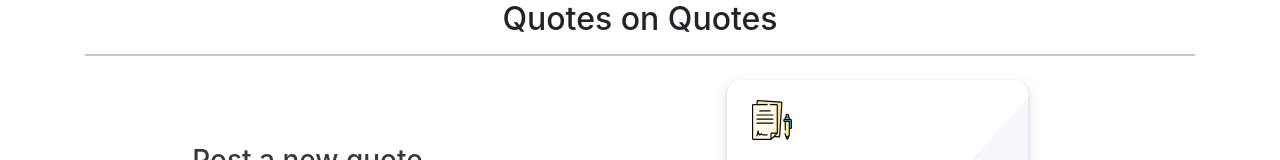
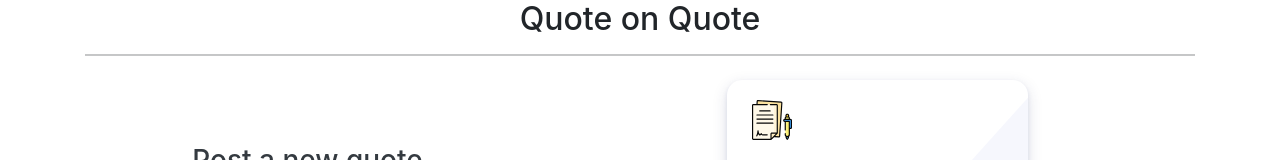
Before and after one commit to Edith-guru/quote, an Angular app: page / in a window 1280 px wide. Shown: the top 160 px of the page. Built offline with nearby package versions, Linux system fonts and the light colour scheme.

Commit message:
changed h2 title

```diff
--- a/src/app/quotes/quotes.component.html
+++ b/src/app/quotes/quotes.component.html
@@ -1,7 +1,7 @@
 <link rel="stylesheet" href="https://maxcdn.bootstrapcdn.com/bootstrap/4.3.1/css/bootstrap.min.css">
 
 <div class="container">
-  <h2 class="nav-brand text-center">Quotes on Quotes</h2>
+  <h2 class="nav-brand text-center">Quote on Quote</h2>
     <hr>
         <div class="section_our_solution">
             <div class="row">
```
